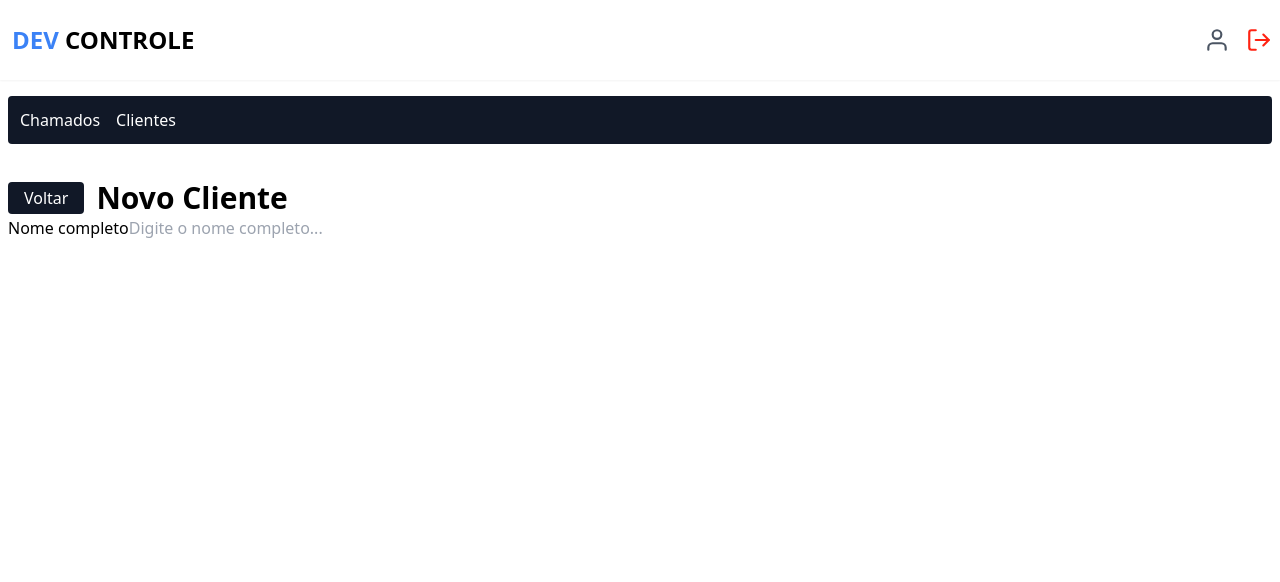
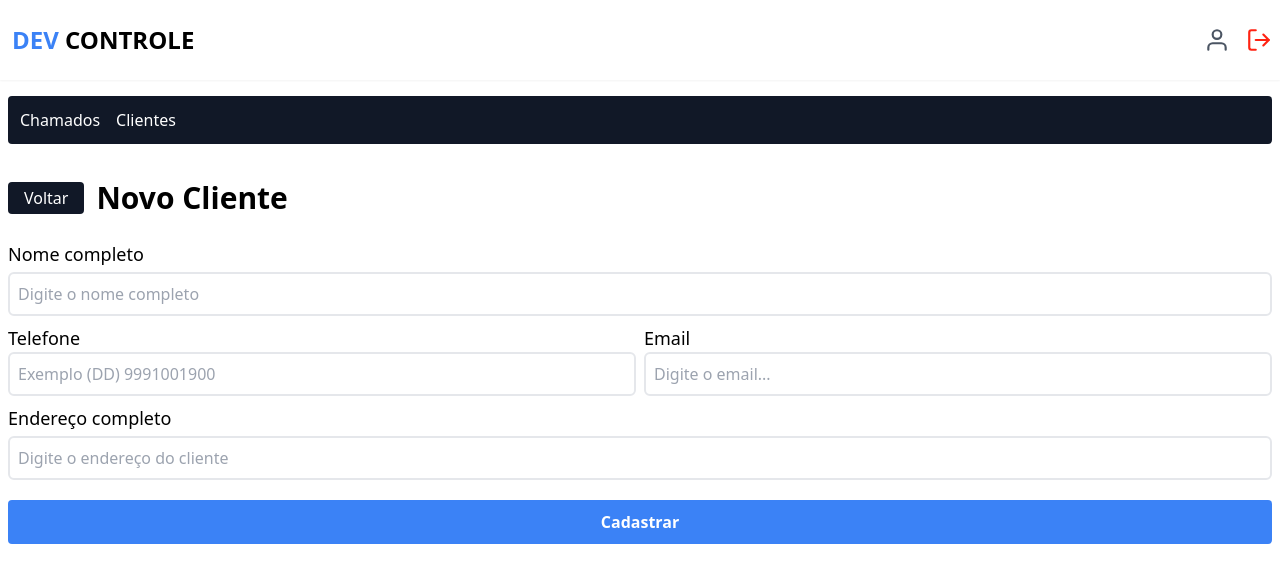
Before and after one commit to alexdev613/devcontrole, a Next.js app: page /dashboard/customer/new in a window 1280 px wide. Shown: the top 582 px of the page. Built offline with nearby package versions, Linux system fonts and the light colour scheme; no server answers; sample sign-in values are in the browser's storage.

Commit message:
feat: criei um componente de input personalizado e com as propriedades que serão úteis para trabalhar como react-hook-form e importei este input para o formulário de cadastro do novo cliente, e com o auxílio do handleSubmit do react-hook-form testei os dados enviados nos inputs do formulário.

```diff
--- a/src/app/dashboard/customer/components/form/index.tsx
+++ b/src/app/dashboard/customer/components/form/index.tsx
@@ -3,6 +3,7 @@
 import { useForm } from 'react-hook-form'
 import { z } from 'zod'
 import { zodResolver } from '@hookform/resolvers/zod'
+import { Input } from '@/components/input'
 
 const schema = z.object({
   name: z.string().min(1, "O campo nome é obrigatório"),
@@ -18,17 +19,65 @@
 type FormData = z.infer<typeof schema>
 
 export function NewCustomerForm() {
-  const { register, handleSubmit, formState: { errors } } = useForm({
+  const { register, handleSubmit, formState: { errors } } = useForm<FormData>({
     resolver: zodResolver(schema)
   })
 
+  function handleRegisterCustomer(data: FormData) {
+    console.log(data);
+  }
+
   return (
-    <form>
-      <label>Nome completo</label>
-      <input
-        type="text"
-        placeholder="Digite o nome completo..."
+    <form className='flex flex-col mt-6' onSubmit={handleSubmit(handleRegisterCustomer)}>
+      <label className='mb-1 text-lg font-medium'>Nome completo</label>
+      <Input
+        type='text'
+        name='name'
+        placeholder='Digite o nome completo'
+        error={errors.name?.message}
+        register={register}
       />
+
+      <section className='flex gap-2 my-2 flex-col sm:flex-row'>
+        <div className='flex-1'>
+          <label className='mb-1 text-lg font-medium'>Telefone</label>
+          <Input
+            type='text'
+            name='phone'
+            placeholder='Exemplo (DD) 9991001900'
+            error={errors.phone?.message}
+            register={register}
+          />
+        </div>
+
+        <div className='flex-1'>
+          <label className='mb-1 text-lg font-medium'>Email</label>
+          <Input
+            type='email'
+            name='email'
+            placeholder='Digite o email...'
+            error={errors.email?.message}
+            register={register}
+          />
+        </div>
+      </section>
+
+      <label className='mb-1 text-lg font-medium'>Endereço completo</label>
+      <Input
+        type='text'
+        name='address'
+        placeholder='Digite o endereço do cliente'
+        error={errors.address?.message}
+        register={register}
+      />
+
+      <button
+        type='submit'
+        className='bg-blue-500 my-5 px-2 h-11 rounded text-white font-bold'
+      >
+        Cadastrar
+      </button>
+
     </form>
   )
 }
--- /dev/null
+++ b/src/components/input/index.tsx
@@ -0,0 +1,27 @@
+"use client"
+
+import { RegisterOptions, UseFormRegister } from 'react-hook-form'
+
+interface InputProps {
+  type: string;
+  placeholder: string;
+  name: string;
+  register: UseFormRegister<any>;
+  error?: string;
+  rules?: RegisterOptions;
+}
+
+export function Input({ name, placeholder, type, register, rules, error}: InputProps) {
+  return (
+    <>
+      <input
+        className='w-full border-2 rounded-md h-11 px-2'
+        placeholder={placeholder}
+        type={type}
+        {...register(name, rules)}
+        id={name}
+      />
+      {error && <p className='text-red-500 my-1'>{error}</p>}
+    </>
+  )
+}
```
